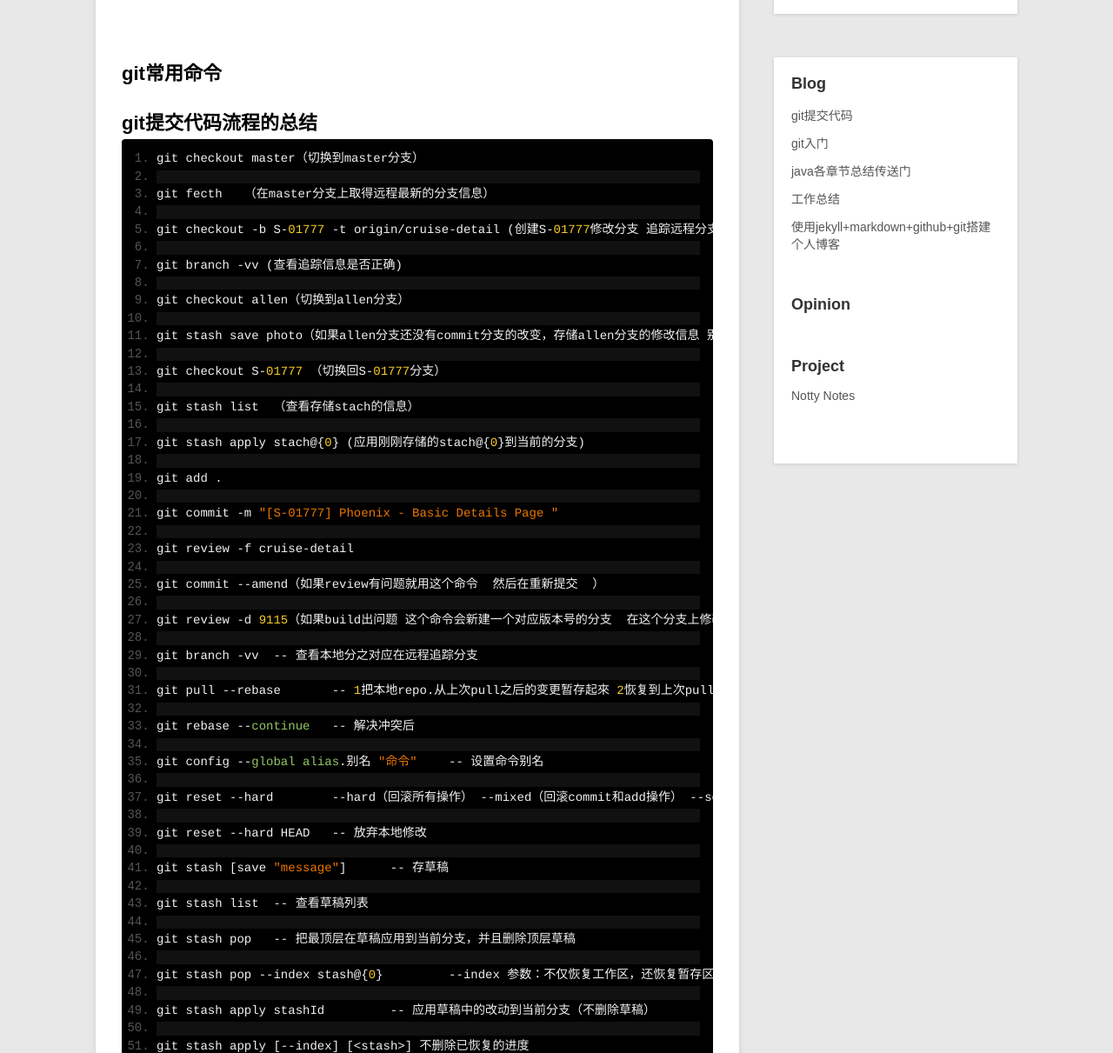
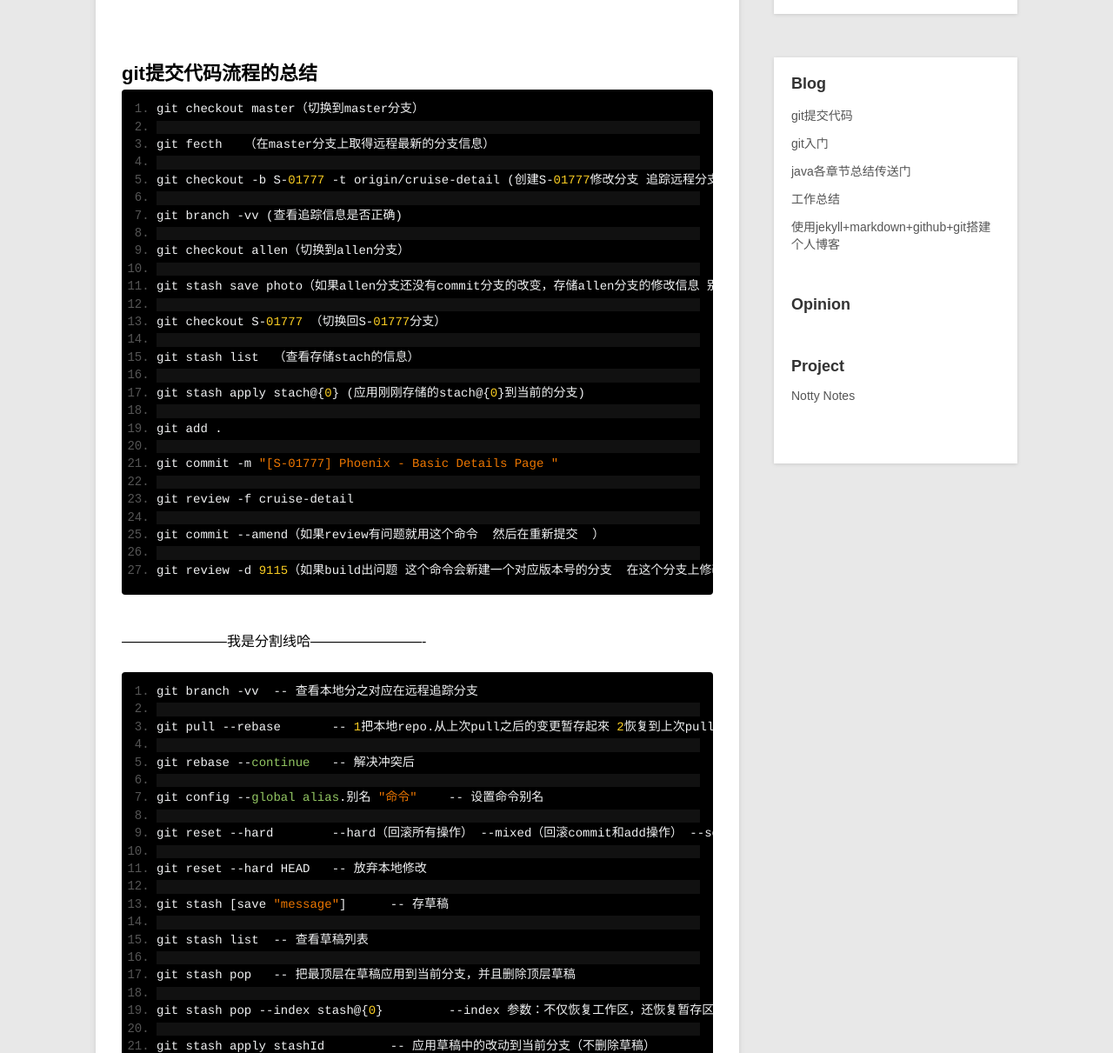
Before and after one commit to wuzhiweiallen/blog, a Jekyll site: the page built from _posts/blog/2016-11-10-git-summary.md, in a window 1280 px wide and 1400 px high, cut to the strip 189-1400 px from the top of the window. Shown: the whole strip at 87% size. Built offline with Jekyll 4.4.1, drawn with Linux system fonts in a browser that asks for light colours; comment, search, counter and statistics services are not loaded.

Commit message:
amend git summary

```diff
--- a/_posts/blog/2016-11-10-git-summary.md
+++ b/_posts/blog/2016-11-10-git-summary.md
@@ -5,10 +5,6 @@ description: git提交代码流程的总结
 title:  git提交代码
 category: blog
 ---
-
-
-## git常用命令 ##
-
 
 ## git提交代码流程的总结 ##
 
@@ -39,6 +35,8 @@ category: blog
     git commit --amend（如果review有问题就用这个命令  然后在重新提交  ）
 
     git review -d 9115（如果build出问题 这个命令会新建一个对应版本号的分支  在这个分支上修改好了再review会再次review到9115这个版本上去）
+
+-----------------------我是分割线哈-------------------------
 
     git branch -vv 	-- 查看本地分之对应在远程追踪分支
 
```
